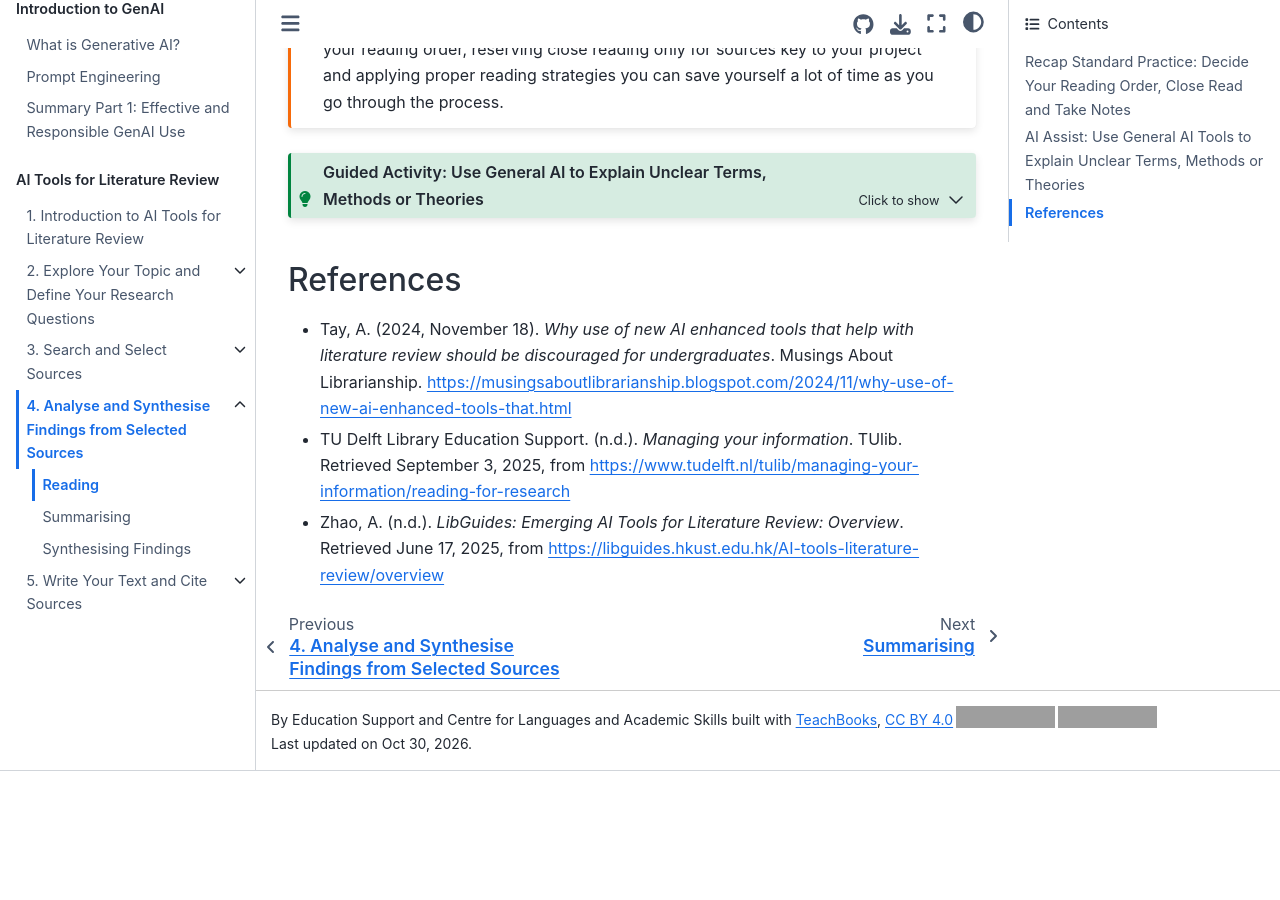
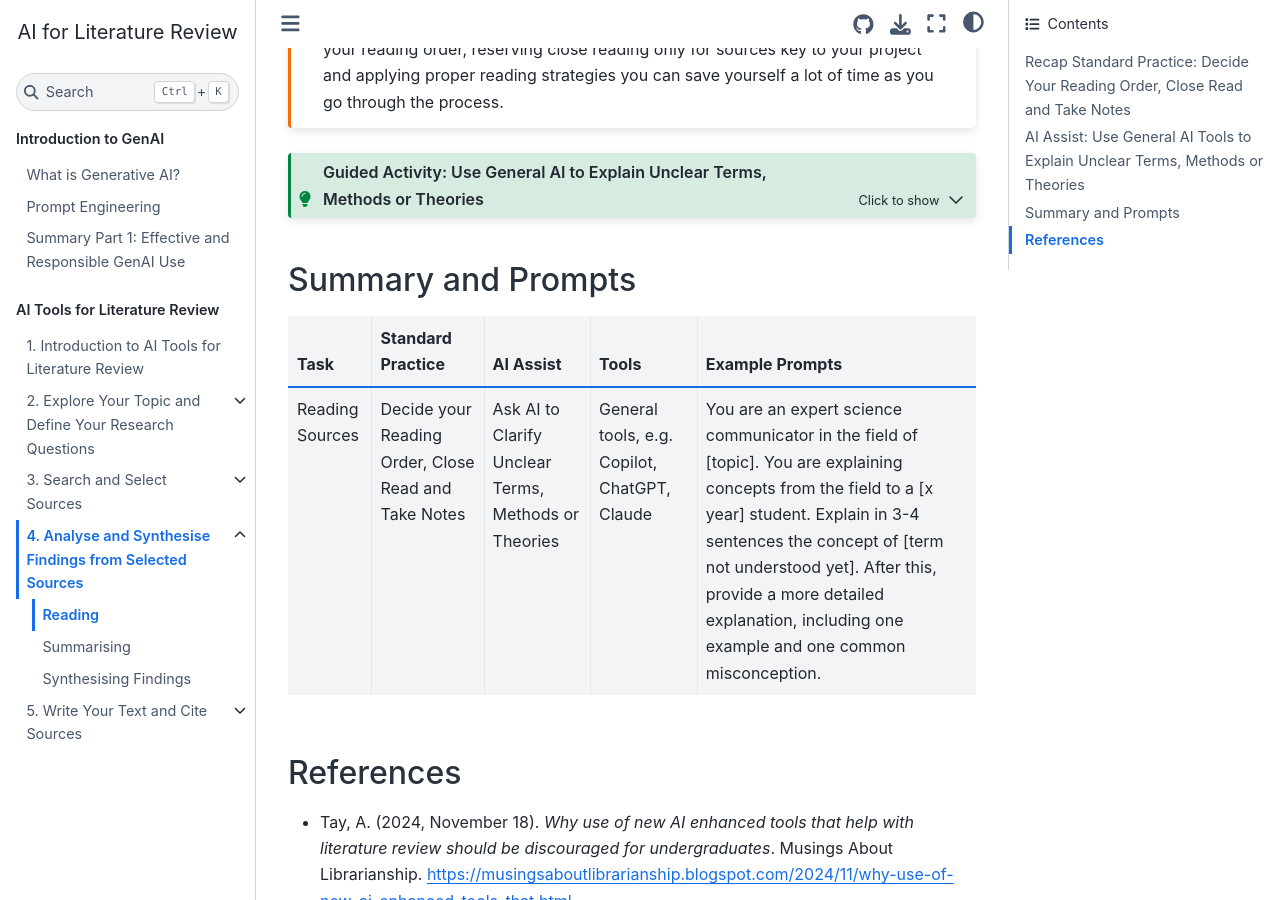
Before and after one commit to lwalma/ai-lit-review, a Jupyter Book: the page built from book/part2/4a-reading.md, in a window 1280 px wide and 900 px high, scrolled down 2111 px. Built offline with Jupyter Book 1.0.4 settings and Sphinx 7.4.7 and the Sphinx Book theme 1.1.4, drawn with Linux system fonts in a browser that asks for light colours; comment, search, counter and statistics services are not loaded; before the commit the page ends 2882 px from its top, so only the background shows below that; grey boxes are pictures that could not be loaded.

Commit message:
Update 4a-reading.md

````diff
--- a/book/part2/4a-reading.md
+++ b/book/part2/4a-reading.md
@@ -69,6 +69,12 @@ _You are an expert science communicator in the field of [topic]. You are explain
 **Step 4.** Include the explanation of the term, method or theory in your own notes.
 ```
 
+## Summary and Prompts
+
+| Task | Standard Practice | AI Assist | Tools | Example Prompts |
+|-|-|-|-|-|
+| Reading Sources | Decide your Reading Order, Close Read and Take Notes | Ask AI to Clarify Unclear Terms, Methods or Theories | General tools, e.g. Copilot, ChatGPT, Claude | You are an expert science communicator in the field of [topic]. You are explaining concepts from the field to a [x year] student. Explain in 3-4 sentences the concept of [term not understood yet]. After this, provide a more detailed explanation, including one example and one common misconception. |
+
 ## References
 - Tay, A. (2024, November 18). _Why use of new AI enhanced tools that help with literature review should be discouraged for undergraduates_. Musings About Librarianship. <a href="https://musingsaboutlibrarianship.blogspot.com/2024/11/why-use-of-new-ai-enhanced-tools-that.html" target="_blank">https://musingsaboutlibrarianship.blogspot.com/2024/11/why-use-of-new-ai-enhanced-tools-that.html</a>
 - TU Delft Library Education Support. (n.d.). _Managing your information_. TUlib. Retrieved September 3, 2025, from <a href="https://www.tudelft.nl/tulib/managing-your-information/reading-for-research" target="_blank">https://www.tudelft.nl/tulib/managing-your-information/reading-for-research</a>
````
